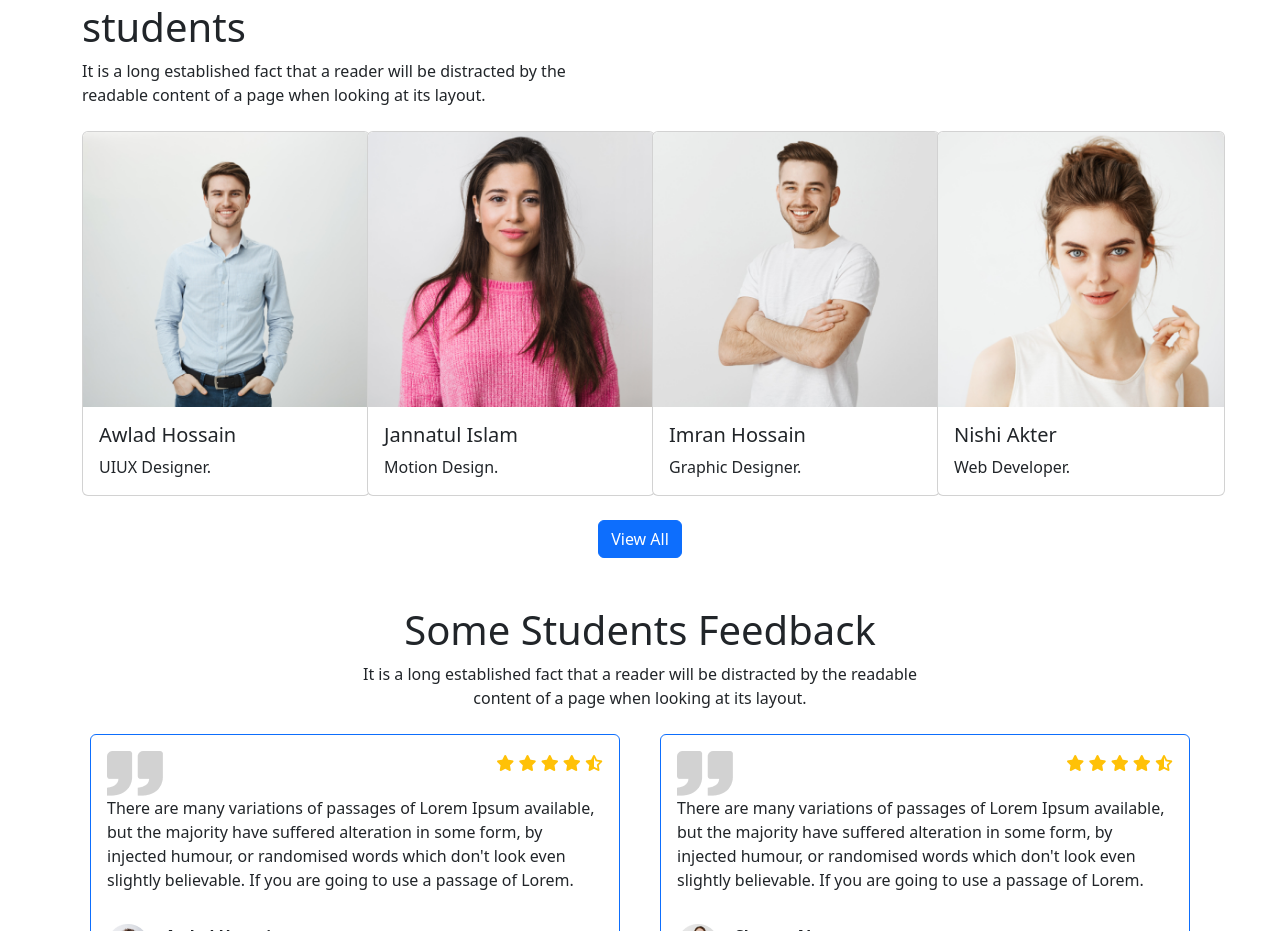
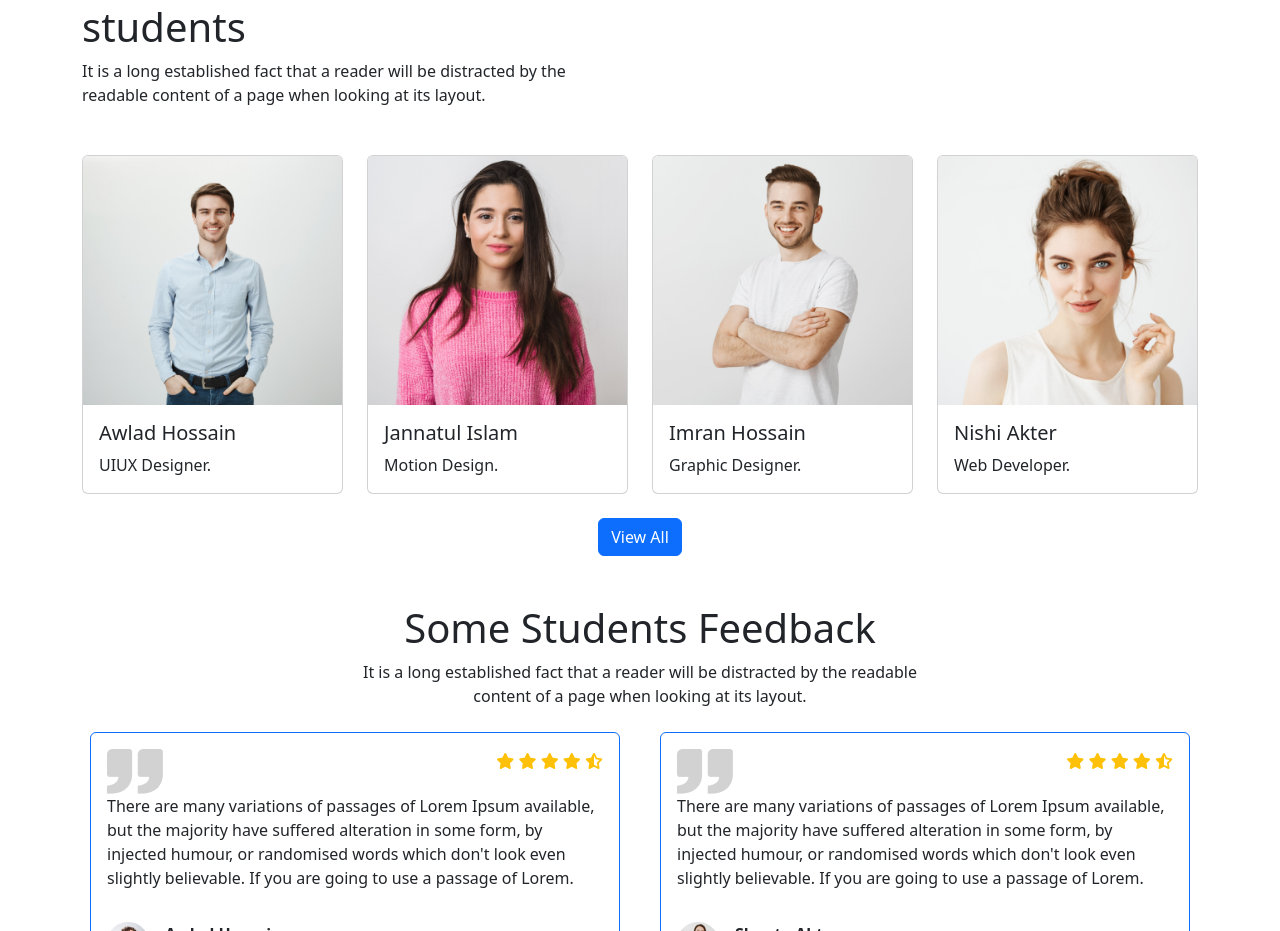
Before and after one commit to Fuhad1998/Ed-Tach-website, a plain HTML site: page Index.html in a window 1280 px wide. Shown: the part 2778-3709 px from the top of the page. Drawn offline with nearby package versions, Linux system fonts and the light colour scheme; files whose address does not match are found by name.

Commit message:
add card

```diff
--- a/Index.html
+++ b/Index.html
@@ -468,47 +468,52 @@
         <span>readable content of a page when looking at its layout.</span>
       </div>
       <div class="row">
-        <div class="col-md-3 col-sm-6">
-          <div class="card" style="width: 18rem">
-            <img
-              src="./images/student/student-1.png"
-              class="card-img-top"
-              alt="..."
-            />
+        <div class="col-md-3 col-sm-6 g-4">
+            <div class="card">
+                <img src="./images/student/student-1.png" class="card-img-top" alt="...">
                 <div class="card-body">
                   <h5 class="card-title">Awlad Hossain</h5>
-              <p class="card-text">UIUX Designer.</p>
+                  <p class="card-text"> UIUX Designer.</p>
                 </div>
               </div>
+
         </div>
-        <div class="col-md-3 col-sm-6">
-          <div class="card" style="width: 18rem">
-            <img
-              src="./images/student/student-2.png"
-              class="card-img-top"
-              alt="..."
-            />
+        <div class="col-md-3 col-sm-6 g-4">
+
+            <div class="card">
+                <img src="./images/student/student-2.png" class="card-img-top" alt="...">
                 <div class="card-body">
                   <h5 class="card-title">Jannatul Islam</h5>
-              <p class="card-text">Motion Design.</p>
+                  <p class="card-text"> Motion Design.</p>
                 </div>
               </div>
+
+
         </div>
-        <div class="col-md-3 col-sm-6">
-          <div class="card" style="width: 18rem">
-            <img
-              src="./images/student/student-3.png"
-              class="card-img-top"
-              alt="..."
-            />
+        <div class="col-md-3 col-sm-6 g-4">
+
+            <div class="card">
+                <img src="./images/student/student-3.png" class="card-img-top" alt="...">
                 <div class="card-body">
                   <h5 class="card-title">Imran Hossain</h5>
-              <p class="card-text">Graphic Designer.</p>
+                  <p class="card-text"> Graphic Designer.</p>
                 </div>
               </div>
+
+
         </div>
-        <div class="col-md-3 col-sm-6">
-          <div class="card" style="width: 18rem">
+        <div class="col-md-3 col-sm-6 g-4">
+
+            <div class="card">
+                <img src="./images/student/student-4.png" class="card-img-top" alt="...">
+                <div class="card-body">
+                  <h5 class="card-title">Nishi Akter</h5>
+                  <p class="card-text"> Web Developer.</p>
+                </div>
+              </div>
+
+
+          <!-- <div class="card" style="width: 18rem">
             <img
               src="./images/student/student-4.png"
               class="card-img-top"
@@ -518,7 +523,7 @@
               <h5 class="card-title">Nishi Akter</h5>
               <p class="card-text">Web Developer.</p>
             </div>
-          </div>
+          </div> -->
         </div>
       </div>
       <div class="course-btn pt-4">
```
Lines whose indentation alone changed are shown as unchanged.
